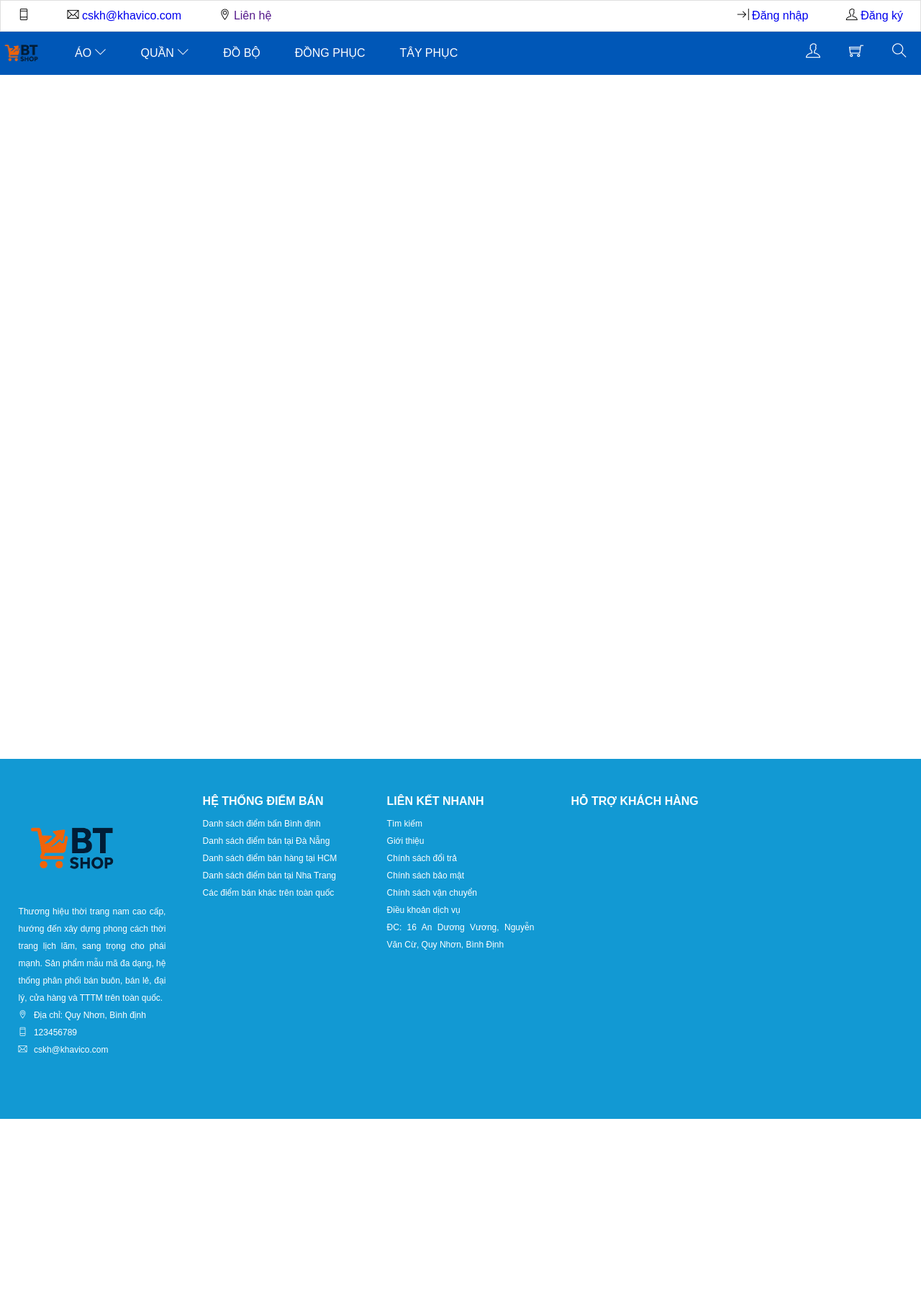
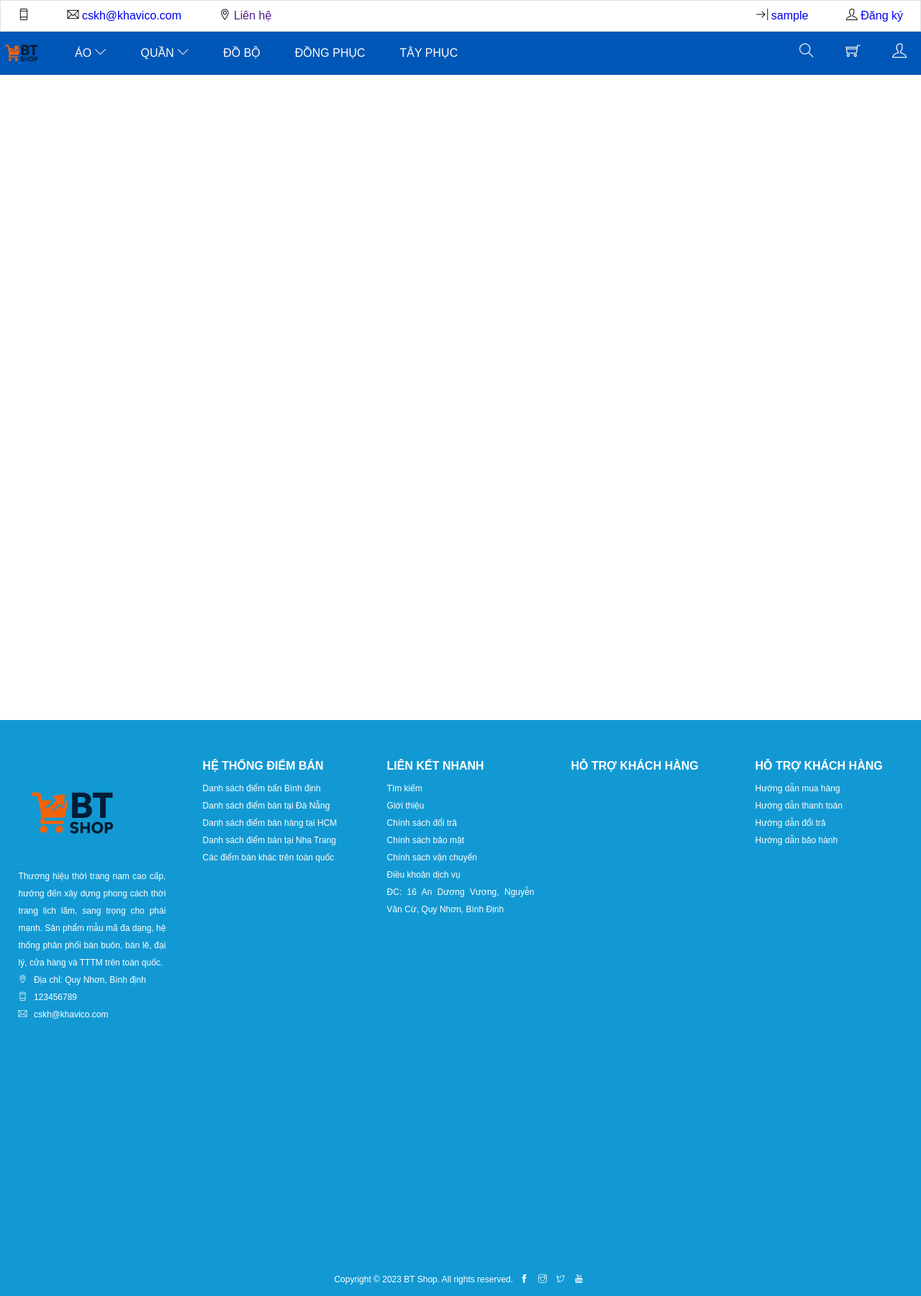
Before and after one commit to san24022005/source-code, a PHP site: page / in a window 1280 px wide. Shown: the whole page at 72% size. Before the commit the page ends 1554 px from the top, so only its background shows below. Run offline with PHP 8.4, Linux system fonts and the light colour scheme; the visitor is signed in with stand-in values (Sample User, id 1).

Commit message:
Them copyright cho footer va them thuoc tinh cho sub-nav .v.v..

```diff
--- a/accsets/css/base.css
+++ b/accsets/css/base.css
@@ -38,5 +38,4 @@ button {
 
 button:hover {
     background-color: #0057B7;
-    border: 1px solid rgb(154, 58, 58);
 }
--- a/accsets/css/login.css
+++ b/accsets/css/login.css
@@ -8,7 +8,6 @@ body {
 }
 
 .left-panel {
-    flex: 1;
     width: 50%;
     height: 100vh;
     color: var(--main-color);
@@ -25,7 +24,6 @@ body {
 }
 
 .right-panel {
-    flex: 1;
     width: 40%;
     height: 620px;
     background: white;
--- a/accsets/css/main.css
+++ b/accsets/css/main.css
@@ -3,6 +3,7 @@
     --main-bgfooter-color: rgb(18, 153, 211);
     --main-color: #fff;
 }
+
 /* START : TOP */
 #top {
     border: 1px solid #00000020;
@@ -72,9 +73,6 @@
     line-height: 60px;
     margin-left: 20px;
 }
-#header .nav .subnav {
-    display: none;
-}
 
 .nav > li {
     float: left;
@@ -111,9 +109,9 @@
 }
 
 .sub-nav li {
+    height: 60px;
+    padding: 0 12px;
     display: block;
-    padding: 0 12px;
-    color: #000;
 }
 
 .sub-nav li:hover {
@@ -121,9 +119,13 @@
     background-color: rgb(92, 184, 223);
 }
 
-#header .nav-icon li {
+#header .nav-icon {
     float: right;
     line-height: 60px;
+}
+
+#header .nav-icon li {
+    display: inline-block;
     padding: 0 20px;
 }
 
@@ -132,8 +134,10 @@
     color: var(--main-color);
 }
 
-.sub-nav a {
+.sub-nav li a {
     color: var(--main-color);
+    line-height: 60px;
+    display: block;
 }
 
 /* END : HEADER */
@@ -151,8 +155,14 @@
 
 #footer {
     background-color: rgb(18, 153, 211);
-    height: 500px;
+    height: 100vh;
+    width: 100%;
     color: var(--main-color);
+}
+
+#footer #top-footer {
+    height: 95vh;
+    display: block;
 }
 
 #footer .logo {
@@ -176,8 +186,12 @@
     margin-bottom: 10px;
 }
 
-#footer-box {
-    display: block;
+#footer li {
+    width: 100%;
+    height: 100%;
+}
+
+.footer-box {
     padding: 5px 0;
 }
 
@@ -194,3 +208,22 @@
 .footer-box a {
     color: var(--main-color);
 }
+
+#footer #bottom-footer {
+    height: 5vh;
+    color: var(--main-color);
+    text-align: center;
+    display: block;
+}
+
+#bottom-footer .copyright,
+ #bottom-footer .social-media {
+    font-size: 12px;
+    padding: 10px 0;
+    display: inline-block;
+}
+
+#bottom-footer .copy-r-icon {
+    padding: 0 5px;
+    color: var(--main-color);
+}
--- a/index.php
+++ b/index.php
@@ -6,9 +6,6 @@ if (!isset($_SESSION['username'])) {
     exit;
 }
 
-echo "Chào mừng, " . $_SESSION['username'] . "!<br>";
-echo "Họ tên: " . $_SESSION['firstname'] . " " . $_SESSION['lastname'] . "<br>";
-echo '<a href="logout.php">Đăng xuất</a>';
 ?>
 
 <!DOCTYPE html>
--- a/login.php
+++ b/login.php
@@ -33,7 +33,6 @@ if ($_SERVER['REQUEST_METHOD'] == 'POST') {
         echo "<script>alert('Sai tên đăng nhập hoặc mật khẩu!'); window.history.back();</script>";
     }
 
-
     mysqli_close($conn);
 }
 ?>
@@ -48,6 +47,7 @@ if ($_SERVER['REQUEST_METHOD'] == 'POST') {
     <link rel="stylesheet" href="./accsets/fonts/themify-icons/themify-icons.css">
     <link rel="stylesheet" href="./accsets/css/main.css">
 </head>
+
 <body>
     <div class="login-container">
         <div class="left-panel">
@@ -87,10 +87,6 @@ if ($_SERVER['REQUEST_METHOD'] == 'POST') {
             <p class="reg">Bạn mới biết đến BT shop? <a href="register.php"> Đăng ký</a></p>
         </div>
     </div>
-
-    <?php
-
-	?>
 </body>
 </html>
 <?php
--- a/register.php
+++ b/register.php
@@ -63,6 +63,7 @@ if ($_SERVER['REQUEST_METHOD'] == 'POST') {
     <link rel="stylesheet" href="./accsets/fonts/themify-icons/themify-icons.css">
     <link rel="stylesheet" href="./accsets/css/login.css">
 </head>
+
 <body>
     <div class="register">
         <div class="left-panel">
@@ -70,17 +71,20 @@ if ($_SERVER['REQUEST_METHOD'] == 'POST') {
             <h2>BT SHOP</h2>
             <p>Vua của các quý ông</p>
         </div>
+
         <div class="right-panel">
             <div class="back-home">
                 <i class="back-icon ti-angle-left"></i>
                 <a href="index.php">Trang chủ</a>
             </div>
+
             <h2>TẠO TÀI KHOẢN</h2>
 
             <button class="social-btn google">
                 <i class="gg-icon ti-google"></i>
                 Google
             </button>
+
             <button class="social-btn facebook">
                 <i class="face-icon ti-facebook"></i>
                 Facebook
@@ -96,7 +100,6 @@ if ($_SERVER['REQUEST_METHOD'] == 'POST') {
             </form>
         </div>
     </div>
-
 </body>
 </html>
 <?php
--- a/widget/footer.php
+++ b/widget/footer.php
@@ -12,15 +12,19 @@
                         hướng đến xây dựng phong cách thời trang lịch lãm,
                         sang trọng cho phái mạnh. Sản phẩm mẫu mã đa dạng,
                         hệ thống phân phối bán buôn, bán lẻ, đại lý,
-                            cửa hàng và TTTM trên toàn quốc.</li>
+                        cửa hàng và TTTM trên toàn quốc.
+                    </li>
+
                     <li>
                         <i class="icon-footer ti-location-pin"></i>
                         <a href="">Địa chỉ: Quy Nhơn, Bình định</a>
                     </li>
+
                     <li>
                         <i class="icon-footer ti-mobile"></i>
                         <a href="">123456789</a>
                     </li>
+
                     <li>
                         <i class="icon-footer ti-email"></i>
                         <a href="">cskh@khavico.com</a>
@@ -35,19 +39,23 @@
 
                 <ul>
                     <li>
-                            Danh sách điểm bấn Bình định
+                        <a href="">Danh sách điểm bấn Bình định</a>
                     </li>
+
                     <li>
-                            Danh sách điểm bán tại Đà Nẵng
+                        <a href="">Danh sách điểm bán tại Đà Nẵng</a>
                     </li>
+
                     <li>
-                            Danh sách điểm bán hàng tại HCM
+                        <a href="">Danh sách điểm bán hàng tại HCM</a>
                     </li>
+
                     <li>
-                             Danh sách điểm bán tại Nha Trang
+                        <a href=""> Danh sách điểm bán tại Nha Trang</a>
                     </li>
+
                     <li>
-                            Các điểm bán khác trên toàn quốc
+                        <a href="">Các điểm bán khác trên toàn quốc</a>
                     </li>
                     </ul>
             </div>
@@ -56,27 +64,28 @@
             <li>
             <div class="footer-box">
                 <h3>Liên kết nhanh</h3>
+
                 <ul>
                     <li>
-                            Tìm kiếm
+                        <a href="">Tìm kiếm</a>
                     </li>
                     <li>
-                            Giới thiệu
+                        <a href="">Giới thiệu</a>
                     </li>
                     <li>
-                            Chính sách đổi trả
+                        <a href="">Chính sách đổi trả</a>
                     </li>
                     <li>
-                            Chính sách bảo mật
+                        <a href="">Chính sách bảo mật</a>
                     </li>
                     <li>
-                            Chính sách vận chuyển
+                        <a href="">Chính sách vận chuyển</a>
                     </li>
                     <li>
-                            Điều khoản dịch vụ
+                        <a href="">Điều khoản dịch vụ</a>
                     </li>
                     <li>
-                            ĐC: 16 An Dương Vương, Nguyễn Văn Cừ, Quy Nhơn, Bình Định
+                        <a href="">ĐC: 16 An Dương Vương, Nguyễn Văn Cừ, Quy Nhơn, Bình Định</a>
                     </li>
                 </ul>
             </div>
@@ -86,11 +95,37 @@
             <div class="footer-box">
                 <h3>Hỗ trợ khách hàng</h3>
             </div>
+            </li>
 
+            <li>
+            <div class="footer-box">
+                <h3>Hỗ trợ khách hàng</h3>
+                <ul>
+                    <li>
+                        <a href="">Hướng dẫn mua hàng</a>
+                    </li>
+                    <li>
+                        <a href="">Hướng dẫn thanh toán</a>
+                    </li>
+                    <li>
+                        <a href="">Hướng dẫn đổi trả</a>
+                    </li>
+                    <li>
+                        <a href="">Hướng dẫn bảo hành</a>
                     </li>
                 </ul>
             </div>
+        </ul>
+    </div>
     <div id="bottom-footer">
-
+        <div class="copyright">
+            <p>Copyright © 2023 BT Shop. All rights reserved.</p>
+        </div>
+        <div class="social-media">
+            <a href="#"><i class="copy-r-icon ti-facebook"></i></a>
+            <a href="#"><i class="copy-r-icon ti-instagram"></i></a>
+            <a href="#"><i class="copy-r-icon ti-twitter"></i></a>
+            <a href="#"><i class="copy-r-icon ti-youtube"></i></a>
         </div>
     </div>
+</div>
--- a/widget/top.php
+++ b/widget/top.php
@@ -22,10 +22,19 @@
 
         <div class="right-top">
             <li>
-                <div class="login-btn">
-                    <i class="login-icon ti-shift-right"></i>
-                    <a href="login.php">Đăng nhập</a>
-                </div>
+            <div class="login-btn">
+                <i class="login-icon ti-shift-right"></i>
+                <a href="<?php echo isset($_SESSION['username']) ? '#' : 'login.php'; ?>">
+                    <?php
+                        if (isset($_SESSION["username"])) {
+                            echo $_SESSION["username"];
+                        } else {
+                            echo "Đăng nhập";
+                        }
+                    ?>
+                </a>
+        </div>
+
             </li>
             <li>
                 <div class="register-btn">
```
Lines whose indentation alone changed are shown as unchanged.
